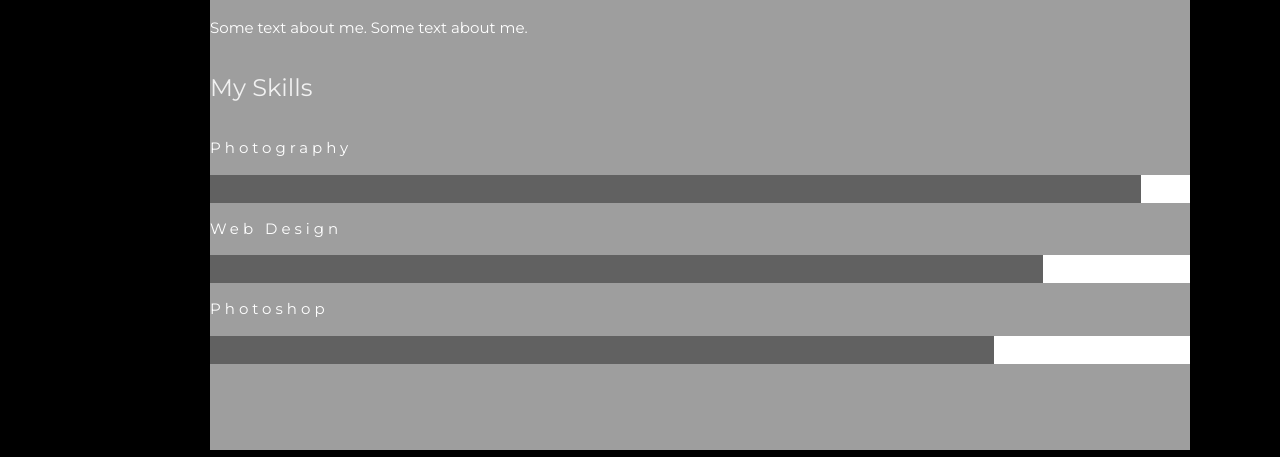
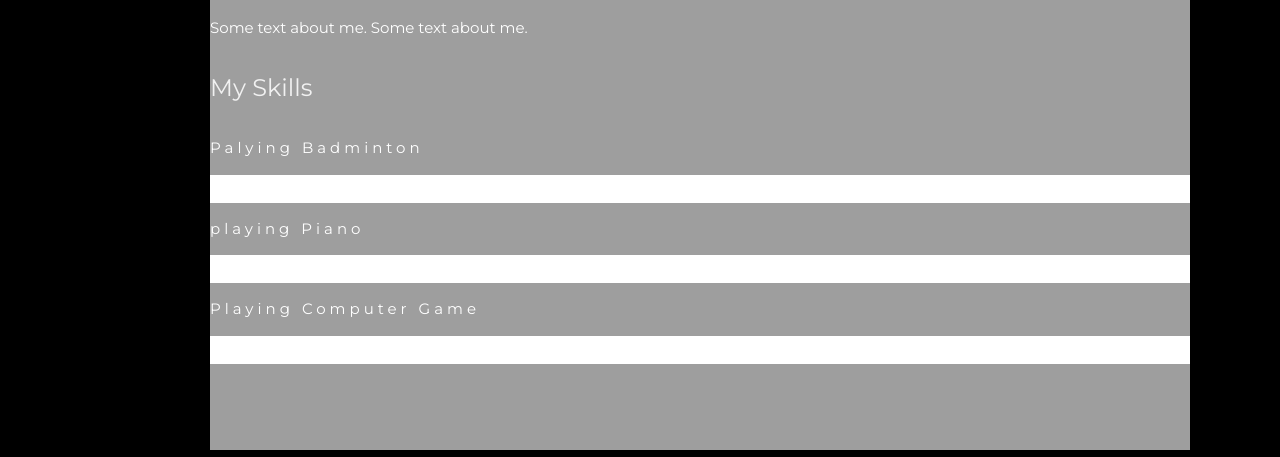
Before and after one commit to Kevin041005/Kevin-Li, a plain HTML site: page index.html in a window 1280 px wide. Shown: the part 1122-1579 px from the top of the page. Drawn offline with nearby package versions, Linux system fonts and the light colour scheme.

Commit message:
Update index.html

```diff
--- a/index.html
+++ b/index.html
@@ -66,17 +66,17 @@
     <p>Some text about me. Some text about me.
     </p>
     <h3 class="w3-padding-16 w3-text-light-grey">My Skills</h3>
-    <p class="w3-wide">Photography</p>
+    <p class="w3-wide">Palying Badminton</p>
     <div class="w3-white">
-      <div class="w3-dark-grey" style="height:28px;width:95%"></div>
+      <div class="w3-dark-blue" style="height:28px;width:95%"></div>
     </div>
-    <p class="w3-wide">Web Design</p>
+    <p class="w3-wide">playing Piano</p>
     <div class="w3-white">
-      <div class="w3-dark-grey" style="height:28px;width:85%"></div>
+      <div class="w3-dark-blue" style="height:28px;width:85%"></div>
     </div>
-    <p class="w3-wide">Photoshop</p>
+    <p class="w3-wide">Playing Computer Game</p>
     <div class="w3-white">
-      <div class="w3-dark-grey" style="height:28px;width:80%"></div>
+      <div class="w3-dark-blue" style="height:28px;width:80%"></div>
     </div><br>
 
 
```
